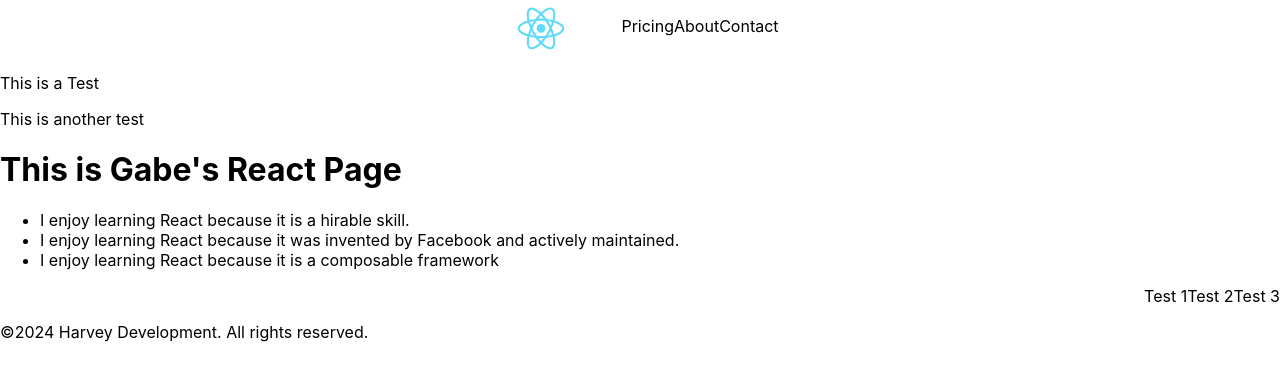
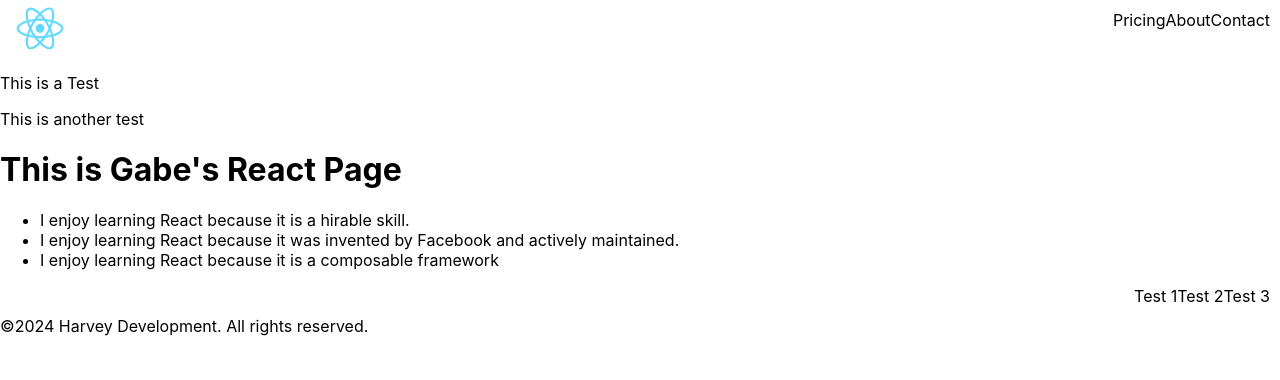
Before and after one commit to gabeharvey/Custom-Components-React, a React (Create React App) app: page / in a window 1280 px wide. Shown: the top 380 px of the page. Built offline with nearby package versions, Linux system fonts and the light colour scheme.

Commit message:
Updated flexbox usage and margin to navbar in App.css

```diff
--- a/src/App.css
+++ b/src/App.css
@@ -39,11 +39,12 @@
 
 .main-nav {
   display: flex;
-  justify-content: center;
+  justify-content: space-between;
 }
 
 .nav-items {
   list-style: none;
   display: flex;
   justify-content: end;
+  margin: 10px;
 }
```
